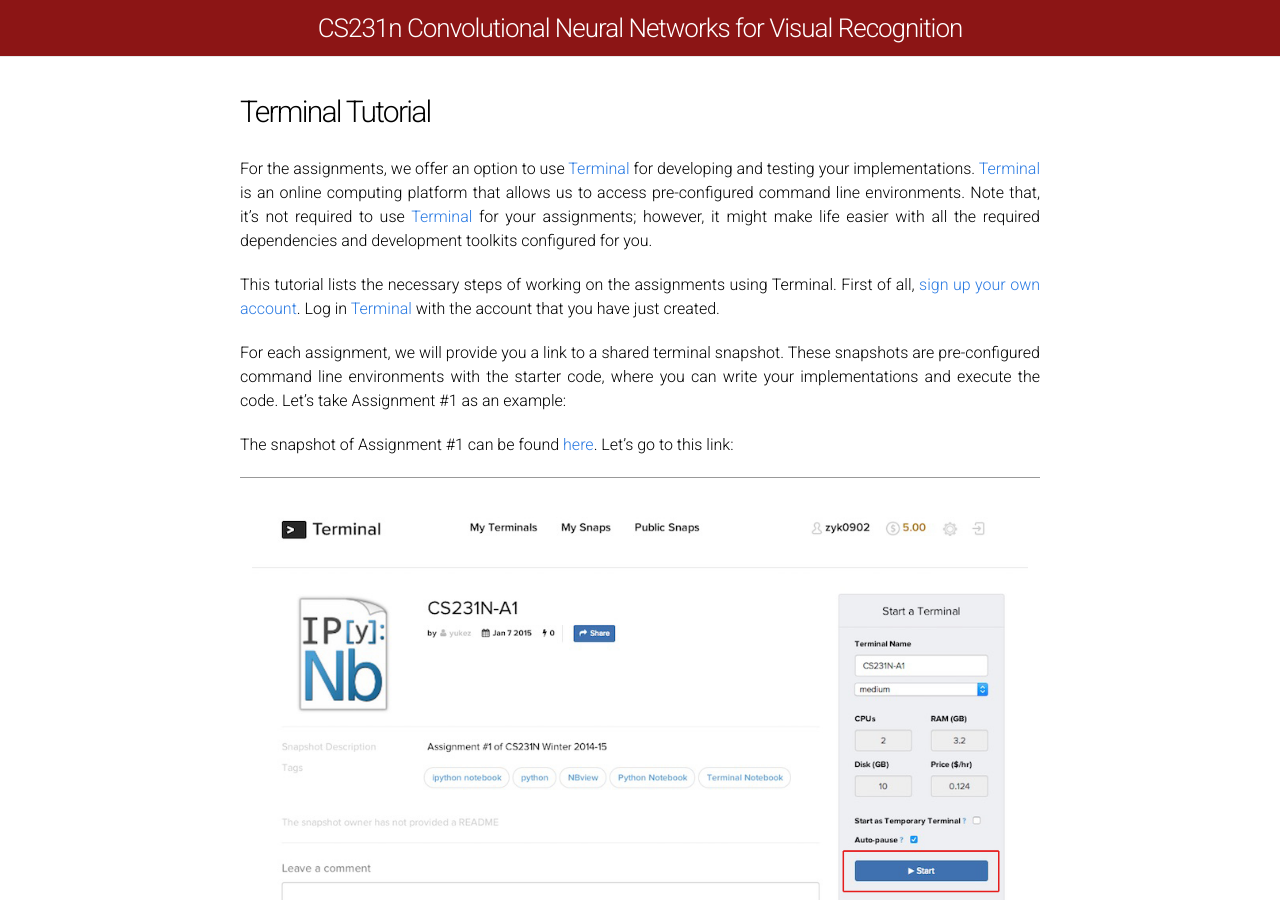
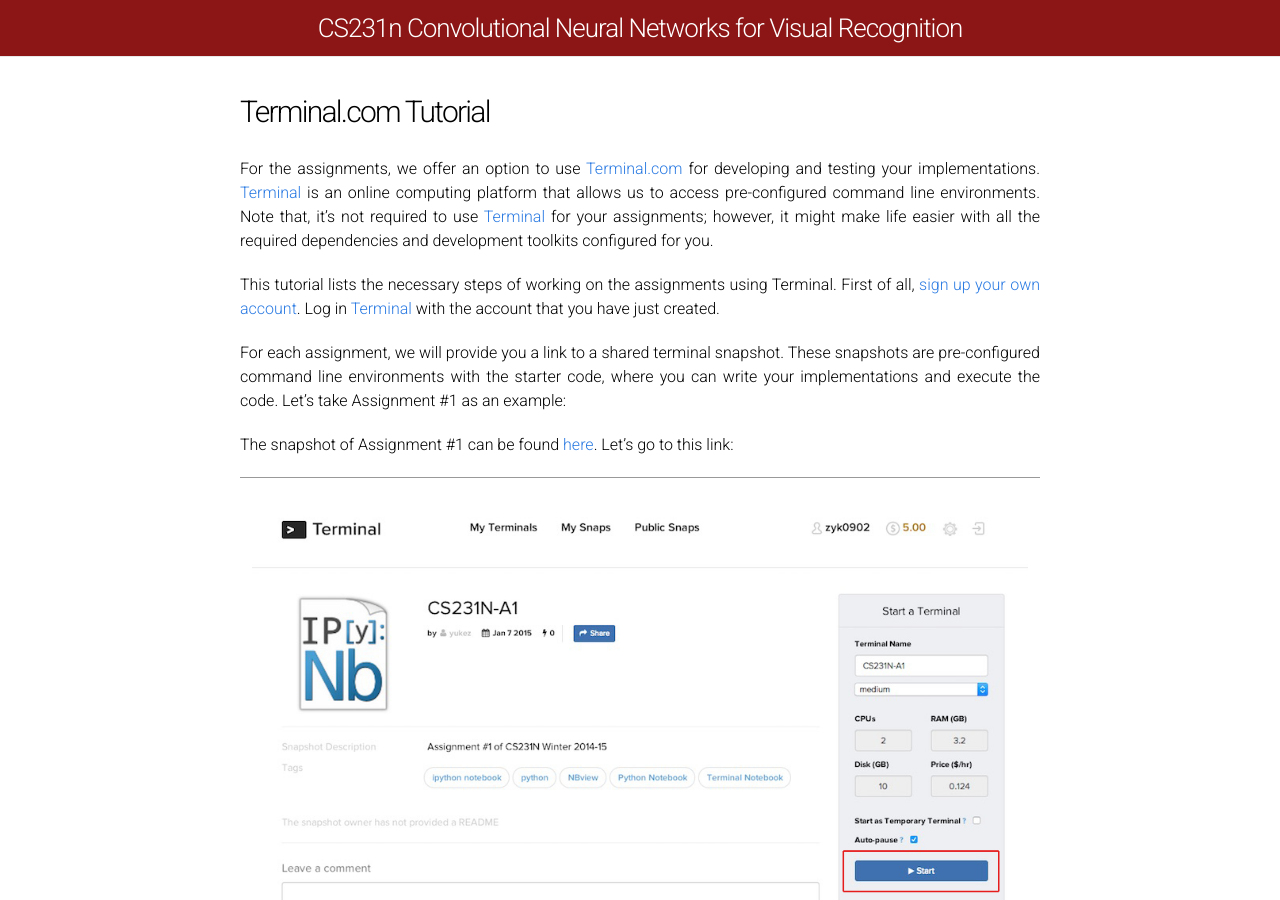
Before and after one commit to cs231n/cs231n.github.io, a Jekyll site: the page built from terminal-tutorial.md, in a window 1280 px wide and 900 px high. Built offline with Jekyll 4.4.1, drawn with Linux system fonts in a browser that asks for light colours; Markdown is read by kramdown in place of the engine named in the settings.

Commit message:
update snapshot

```diff
--- a/terminal-tutorial.md
+++ b/terminal-tutorial.md
@@ -1,15 +1,15 @@
 ---
 layout: page
-title: Terminal Tutorial
+title: Terminal.com Tutorial
 permalink: /terminal-tutorial/
 ---
-For the assignments, we offer an option to use [Terminal](https://www.terminal.com) for developing and testing your implementations. [Terminal](https://www.terminal.com) is an online computing platform that allows us to access pre-configured command line environments. Note that, it's not required to use [Terminal](https://www.terminal.com) for your assignments; however, it might make life easier with all the required dependencies and development toolkits configured for you.
+For the assignments, we offer an option to use [Terminal.com](https://www.terminal.com) for developing and testing your implementations. [Terminal](https://www.terminal.com) is an online computing platform that allows us to access pre-configured command line environments. Note that, it's not required to use [Terminal](https://www.terminal.com) for your assignments; however, it might make life easier with all the required dependencies and development toolkits configured for you.
 
 This tutorial lists the necessary steps of working on the assignments using Terminal. First of all, [sign up your own account](https://www.terminal.com/signup). Log in [Terminal](https://www.terminal.com) with the account that you have just created.
 
 For each assignment, we will provide you a link to a shared terminal snapshot. These snapshots are pre-configured command line environments with the starter code, where you can write your implementations and execute the code. Let's take Assignment #1 as an example:
 
-The snapshot of Assignment #1 can be found [here](https://www.terminal.com/tiny/aUHzioD0pS). Let's go to this link:
+The snapshot of Assignment #1 can be found [here](https://www.terminal.com/tiny/C9uqWtabDt). Let's go to this link:
 
 <div class='fig figcenter fighighlight'>
   <img src='/assets/terminal-shared.jpg'>
```
Also changed, not shown: assignment1.md (+1 -1 lines).
